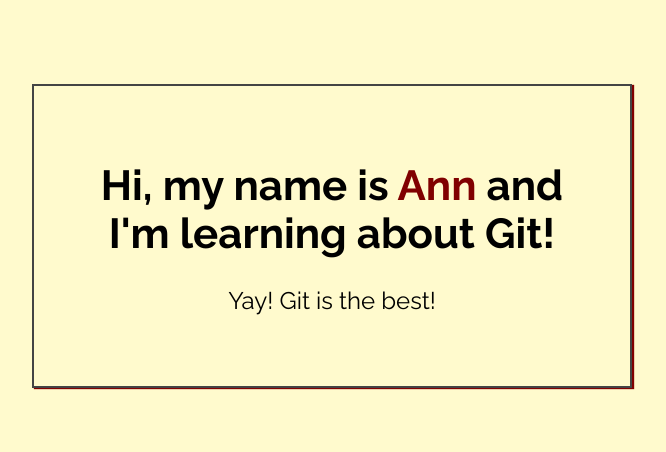
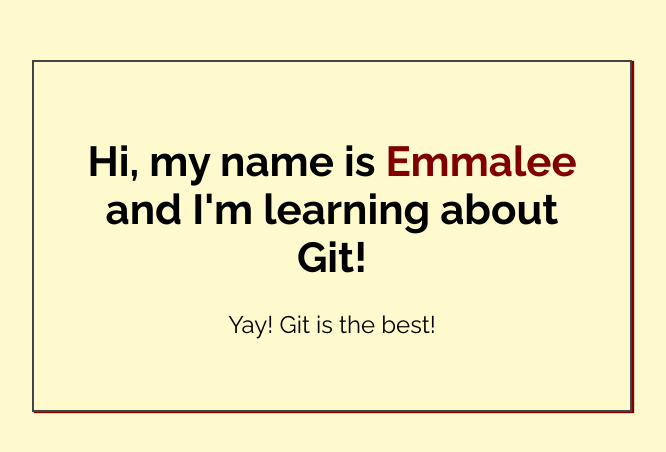
Before and after one commit to m-emmalee/my-first-repo, a plain HTML site: page index.html in a window 1280 px wide. Shown: the part 164-616 px from the top of the page, without its empty margins (308-974 px from the left). Drawn offline with Linux system fonts and the light colour scheme.

Commit message:
Added my name to index.html

```diff
--- a/index.html
+++ b/index.html
@@ -14,7 +14,7 @@
 <body>
 
     <div class="greeting">
-        <h1>Hi, my name is <span class="highlight">Ann</span> and I'm learning about Git! </h1>
+        <h1>Hi, my name is <span class="highlight">Emmalee</span> and I'm learning about Git! </h1>
 
         <p>Yay! Git is the best!</p>
     </div>
```
